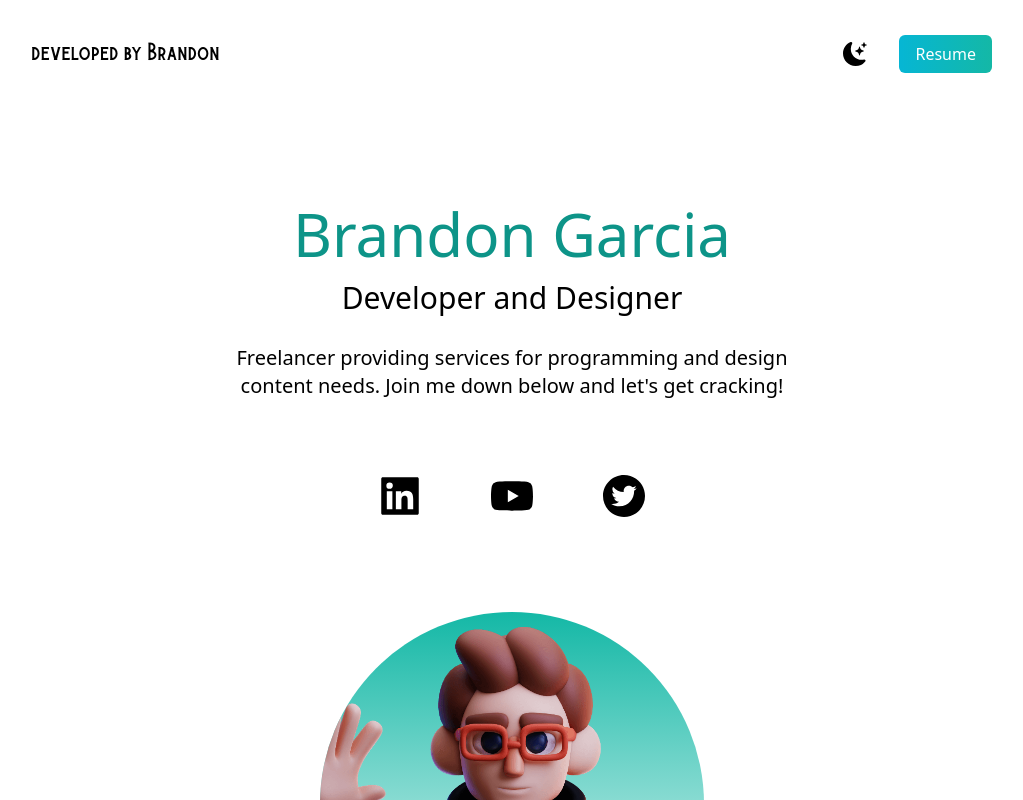
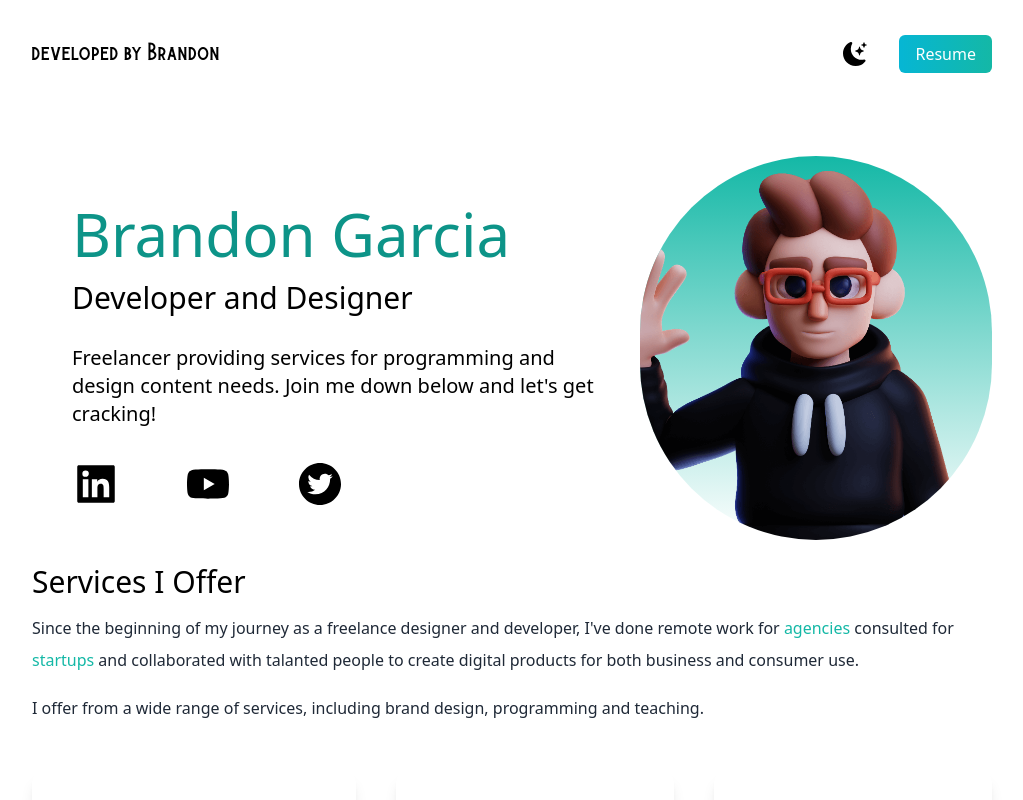
Before and after one commit to grandonbarcia/nextjs-taillwind-portfolio, a Next.js app: page / in a window 1280 px wide. Shown: the top 800 px of the page, without its empty margins (128-1151 px from the left). Built offline with nearby package versions, Linux system fonts and the light colour scheme.

Commit message:
center content on landing page

```diff
--- a/pages/index.js
+++ b/pages/index.js
@@ -27,9 +27,10 @@ export default function Home() {
         <meta name="viewport" content="width=device-width, initial-scale=1" />
         <link rel="icon" href="/favicon.ico" />
       </Head>
+
       <main className="bg-white px-10 md:px-20 lg:px-40">
-        <section className="min-h-screen">
-          <nav className="py-10 mb-12 flex justify-between ">
+        <section className="">
+          <nav className="py-10 mb-12 flex justify-between">
             <h1 className="text-xl font-burtons">developed by Brandon</h1>
             <ul className="flex items-center">
               <li>
@@ -45,7 +46,8 @@ export default function Home() {
               </li>
             </ul>
           </nav>
-          <div className="text-center p-10">
+          <div className="flex justify-center my-auto mx-auto">
+            <div className=" p-10">
               <h2 className="text-5xl py-2 text-teal-600 font-medium md:text-6xl ">
                 Brandon Garcia
               </h2>
@@ -57,14 +59,15 @@ export default function Home() {
                 Freelancer providing services for programming and design content
                 needs. Join me down below and let's get cracking!
               </p>
-          </div>
-          <div className="text-5xl flex justify-center gap-16 py-3">
+              <div className="text-5xl flex justify-start gap-16 py-3">
                 <AiFillLinkedin />
                 <AiFillYoutube />
                 <AiFillTwitterCircle />
               </div>
-          <div className="relative mx-auto bg-gradient-to-b from-teal-500 rounded-full w-80 h-80 mt-20 overflow-hidden md:h-96 md:w-96">
-            <Image src={deved} layout="fill" objectFit="cover" />
+            </div>
+            <div className="relative  bg-gradient-to-b from-teal-500 rounded-full w-80 h-80 overflow-hidden md:h-96 md:w-96">
+              <Image src={deved} layout="fill" objectFit="cover" alt="selfie" />
+            </div>
           </div>
         </section>
         <section>
```
Lines whose indentation alone changed are shown as unchanged.
